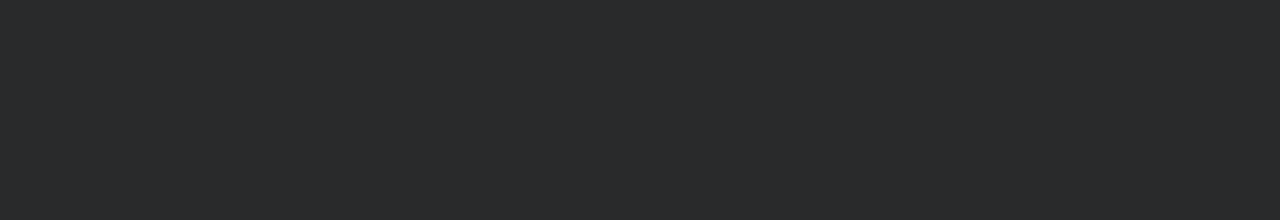
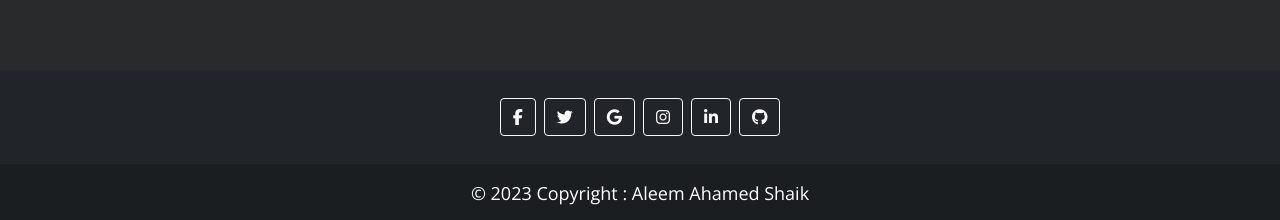
Before and after one commit to ShaikAleemAhamed123/utility_master, a React (Create React App) app: page /login in a window 1280 px wide. Shown: the part 577-797 px from the top of the page. Built offline with nearby package versions, Linux system fonts and the light colour scheme.

Commit message:
footer style

```diff
--- a/src/app/Components/LoginForm.jsx
+++ b/src/app/Components/LoginForm.jsx
@@ -3,6 +3,7 @@ import "../styles/loginForm-styles.css"
 import axios from 'axios';
 import Cookies from 'js-cookie';
 import { useNavigate } from 'react-router-dom/dist';
+import Footer from "./Footer"
 
 function LoginForm() {
     const [userHandle, setUserHandle] = useState();
@@ -70,6 +71,7 @@ function LoginForm() {
                 </div>
 
             </form>
+            <Footer/>
 
         </>
     );
--- a/src/app/styles/footer-styles.css
+++ b/src/app/styles/footer-styles.css
@@ -1,5 +1,5 @@
 .footer {
-    position: relative;
+    position: fixed;
     bottom: 0;
     width: 100%;
   }
```
